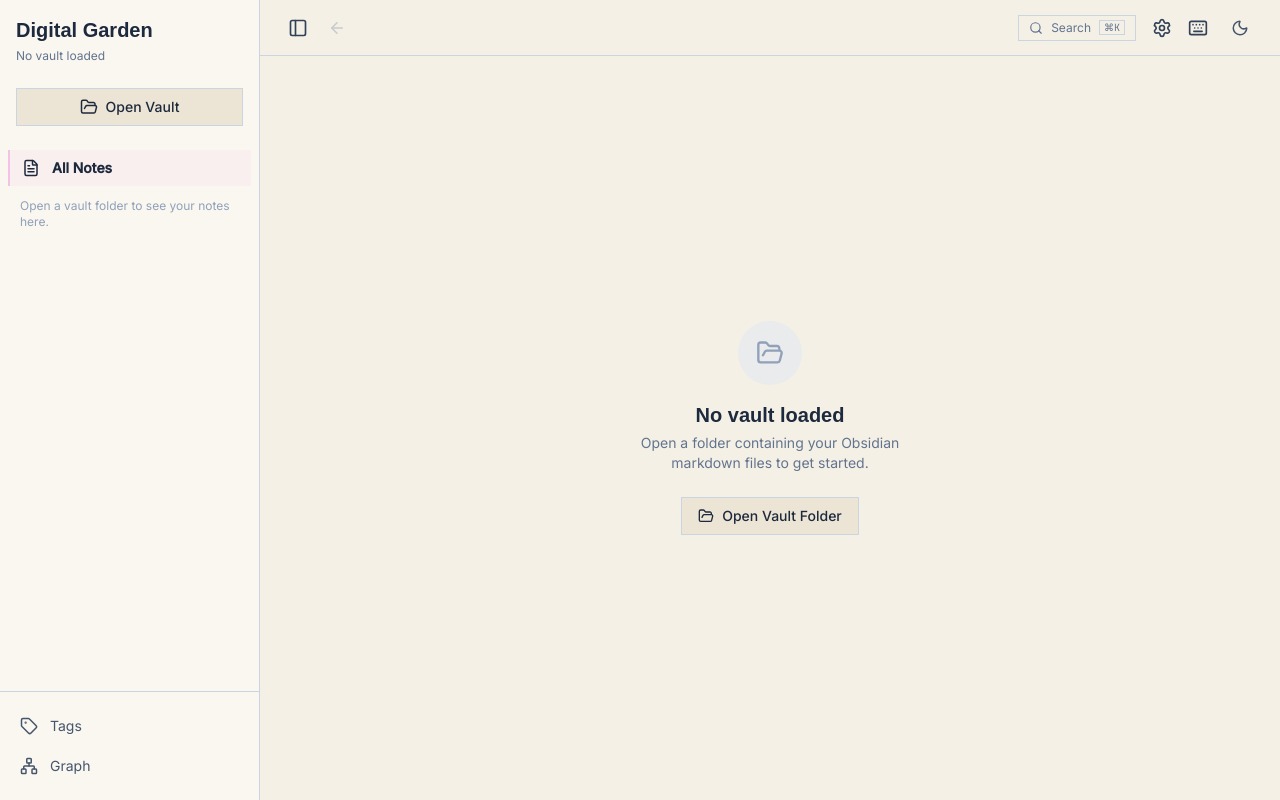
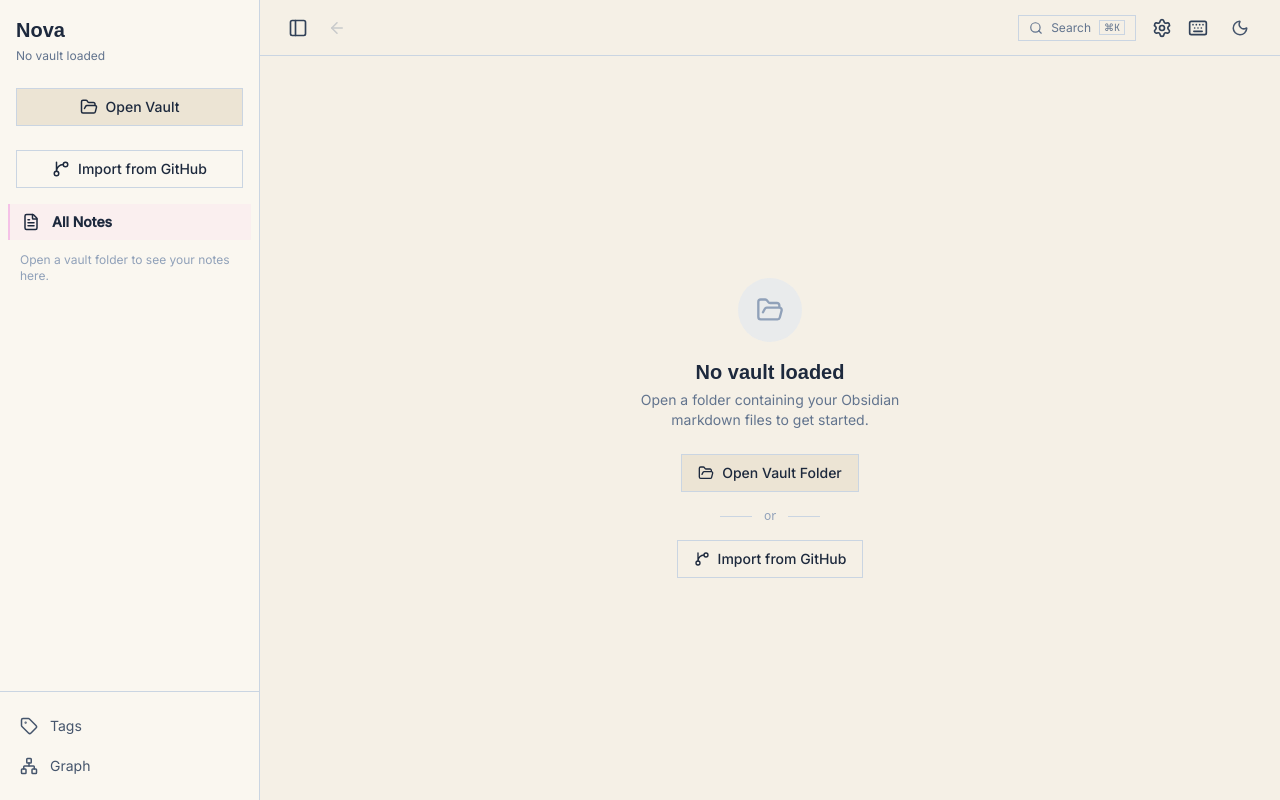
Before and after one commit to escursio675/Nova, a Next.js app in the folder nova/: page / in a window 1280 px wide. Built offline with nearby package versions, Linux system fonts and the light colour scheme; a web font is replaced by a local one.

Commit message:
update: added Github repo import feature

```diff
--- a/nova/app/components/Emptystate.tsx
+++ b/nova/app/components/Emptystate.tsx
@@ -2,6 +2,7 @@
 
 import { FolderOpen, FileText } from "lucide-react";
 import VaultUpload from "./Vaultupload";
+import GithubImport from "./Githubimport";
 import type { ParsedVault } from "@/lib/vault";
 
 interface EmptyStateProps {
@@ -30,8 +31,14 @@ export default function EmptyState({ vault, onVaultLoaded }: EmptyStateProps) {
       </div>
 
       {!hasVault && (
-        <div className="mt-2">
+        <div className="mt-2 flex flex-col items-center gap-4">
           <VaultUpload onLoaded={onVaultLoaded} variant="dropzone" />
+          <div className="flex items-center gap-3 text-xs text-slate-400 dark:text-slate-500">
+            <span className="h-px w-8 bg-slate-300 dark:bg-slate-700" />
+            or
+            <span className="h-px w-8 bg-slate-300 dark:bg-slate-700" />
+          </div>
+          <GithubImport onLoaded={onVaultLoaded} variant="dropzone" />
         </div>
       )}
     </div>
--- /dev/null
+++ b/nova/app/components/Githubimport.tsx
@@ -0,0 +1,77 @@
+"use client";
+
+import { useState } from "react";
+import { GitBranch, Loader2 } from "lucide-react";
+import { importFromGithub } from "@/lib/github";
+import type { ParsedVault } from "@/lib/vault";
+
+interface GithubImportProps {
+  onLoaded: (vault: ParsedVault) => void;
+  /** "button" for a compact sidebar trigger, "dropzone" for the big empty-state prompt */
+  variant?: "button" | "dropzone";
+}
+
+export default function GithubImport({ onLoaded, variant = "button" }: GithubImportProps) {
+  const [loading, setLoading] = useState(false);
+  const [error, setError] = useState<string | null>(null);
+
+  const handleClick = async () => {
+    setLoading(true);
+    setError(null);
+    try {
+      const vault = await importFromGithub();
+      onLoaded(vault);
+    } catch (err) {
+      setError(err instanceof Error ? err.message : "Couldn't import from GitHub.");
+    } finally {
+      setLoading(false);
+    }
+  };
+
+  const baseClasses =
+    "flex items-center justify-center gap-2 border border-slate-300 px-4 py-2 font-ui text-sm font-medium text-slate-800 transition-colors hover:border-accent hover:bg-accent/15 disabled:opacity-60 dark:border-slate-600 dark:text-slate-300";
+
+  if (variant === "dropzone") {
+    return (
+      <div className="flex flex-col items-center gap-3">
+        <button
+          type="button"
+          onClick={handleClick}
+          disabled={loading}
+          className={baseClasses}
+        >
+          {loading ? (
+            <Loader2 size={16} className="animate-spin" />
+          ) : (
+            <GitBranch size={16} />
+          )}
+          {loading ? "Importing..." : "Import from GitHub"}
+        </button>
+        {error && (
+          <p className="max-w-xs text-center font-ui text-xs text-red-500">
+            {error}
+          </p>
+        )}
+      </div>
+    );
+  }
+
+  return (
+    <div className="mx-4 mb-4">
+      <button
+        type="button"
+        onClick={handleClick}
+        disabled={loading}
+        className={`w-full ${baseClasses}`}
+      >
+        {loading ? (
+          <Loader2 size={18} className="animate-spin" />
+        ) : (
+          <GitBranch size={18} />
+        )}
+        {loading ? "Importing..." : "Import from GitHub"}
+      </button>
+      {error && <p className="mt-2 font-ui text-xs text-red-500">{error}</p>}
+    </div>
+  );
+}
--- a/nova/app/components/Sidebar.tsx
+++ b/nova/app/components/Sidebar.tsx
@@ -4,6 +4,7 @@ import { useState } from "react";
 import { FileText, Tag, Network, ChevronsDownUp } from "lucide-react";
 import FileTree from "./Filetree";
 import VaultUpload from "./Vaultupload";
+import GithubImport from "./Githubimport";
 import type { ParsedVault, FolderNode } from "@/lib/vault";
 import { getAllFolderPaths } from "@/lib/vault";
 import type { View } from "@/lib/view";
@@ -63,7 +64,7 @@ export default function Sidebar({
       >
         <div className="mb-6 px-4">
           <h1 className="truncate font-serif text-xl font-semibold text-slate-800 dark:text-slate-300">
-            {vault ? vault.vaultName : "Digital Garden"}
+            {vault ? vault.vaultName : "Nova"}
           </h1>
           <p className="mt-1 font-ui text-xs text-slate-500 dark:text-slate-400">
             {vault ? "Vault loaded" : "No vault loaded"}
@@ -71,6 +72,7 @@ export default function Sidebar({
         </div>
 
         <VaultUpload onLoaded={onVaultLoaded} />
+        <GithubImport onLoaded={onVaultLoaded} />
 
         <nav className="flex flex-1 flex-col gap-1 overflow-y-auto px-2">
           <button
```
